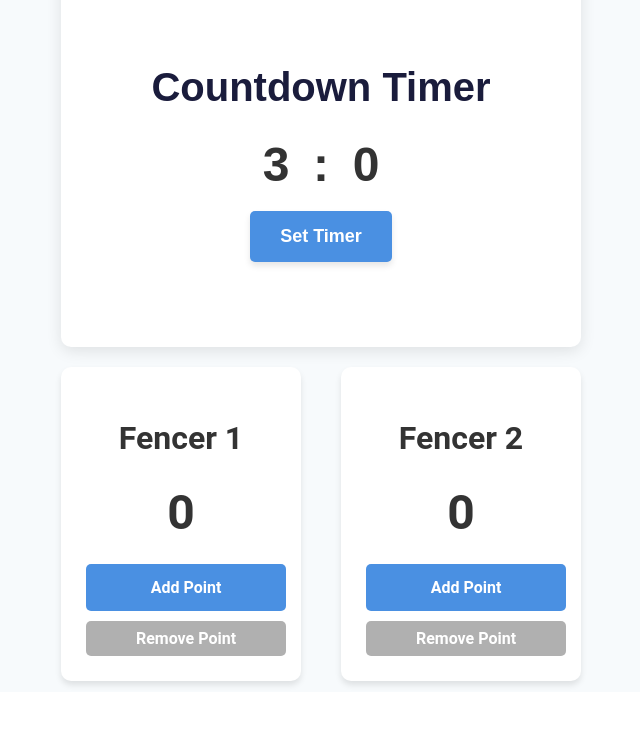
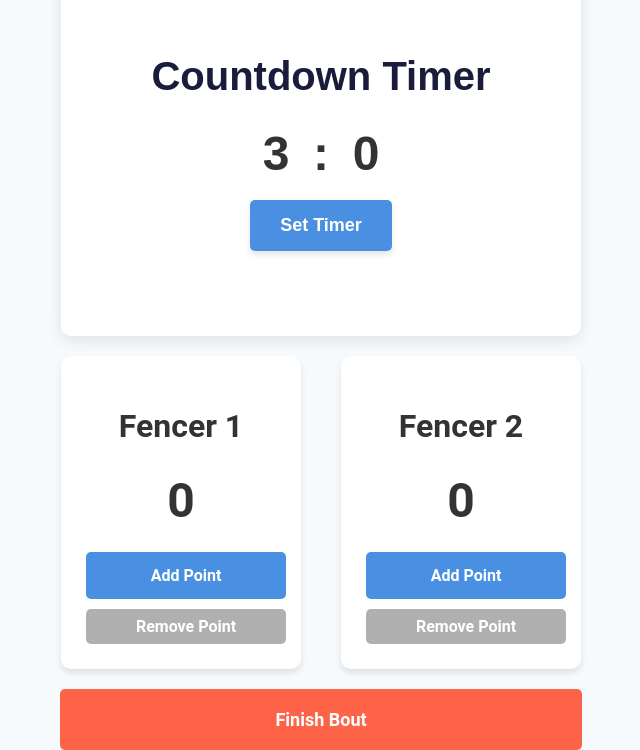
Before and after one commit to katiepreed/Fencing-, a React (Vite) app: page /refPage in a window 1280 px wide. Shown: the part 108-858 px from the top of the page, without its empty margins (319-959 px from the left). Before the commit the page ends 800 px from the top, so only its background shows below. Built offline with nearby package versions, Linux system fonts and the light colour scheme.

Commit message:
Added finnish bout

```diff
--- a/src/RefPage.jsx
+++ b/src/RefPage.jsx
@@ -23,6 +23,30 @@ const RefPage = () => {
           <ScoreBoard title="Fencer 2" />
         </div>
       </div>
+
+      {/* Finish Bout Button */}
+      <div style={{ marginTop: "20px", width: "600px", display: "flex", justifyContent: "center" }}>
+        <button
+          style={{
+            backgroundColor: "#FF6347", // Tomato red color
+            color: "white",
+            padding: "20px 0", // Increased padding for a bigger button
+            fontSize: "18px", // Increased font size
+            fontWeight: "bold", // Thicker font weight
+            border: "none",
+            borderRadius: "5px",
+            cursor: "pointer",
+            width: "87%", // Make the button as wide as the scoreboards
+            transition: "background-color 0.3s ease",
+          }}
+          onClick={() => {
+            // Handle the finish bout logic here
+            alert("Bout Finished!");
+          }}
+        >
+          Finish Bout
+        </button>
+      </div>
     </div>
   );
 };
```
